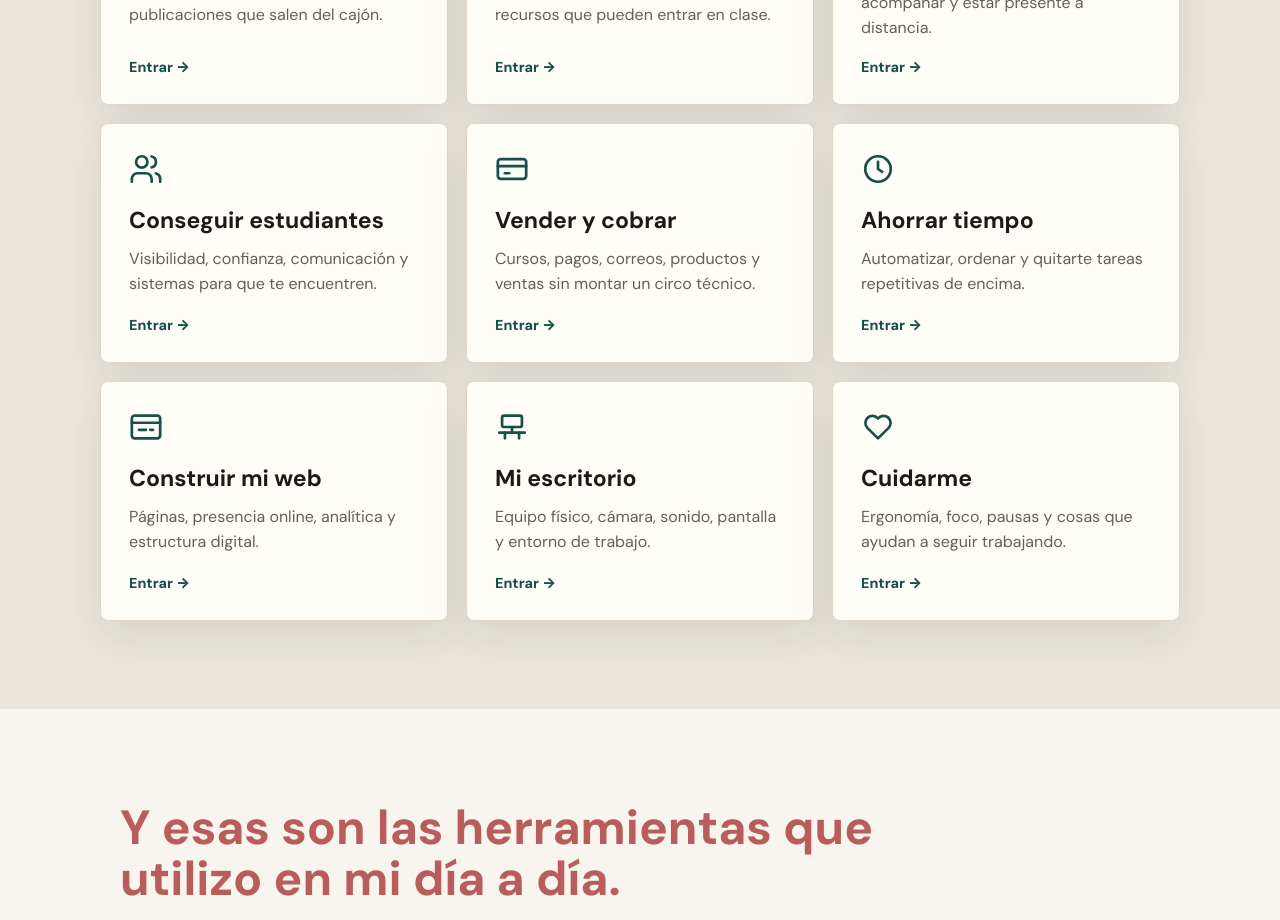
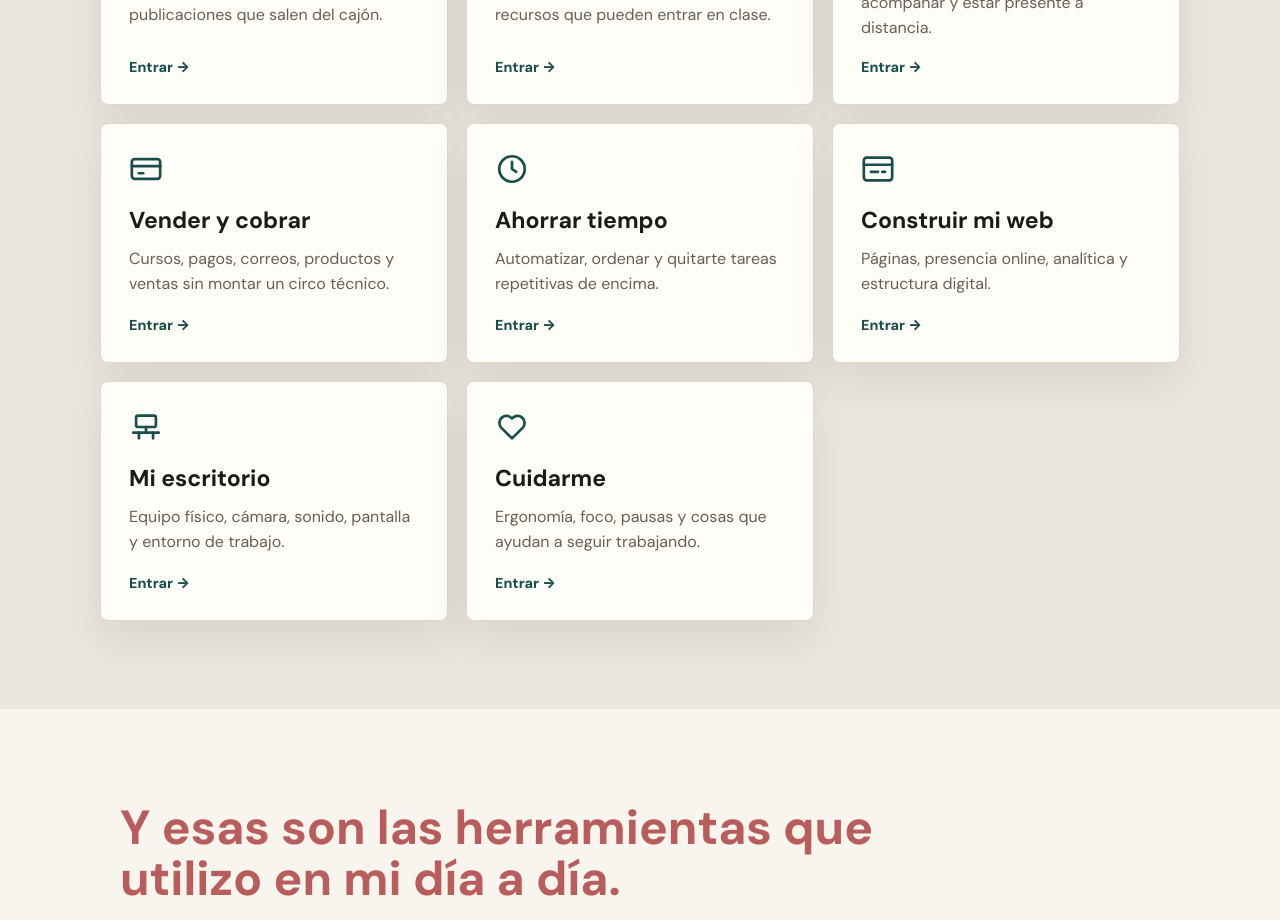
Before and after one commit to boreas77/laborjatorio, a Next.js app: page / in a window 1280 px wide. Shown: the part 1140-2060 px from the top of the page. Built offline with nearby package versions, Linux system fonts and the light colour scheme.

Commit message:
Elimina categoria conseguir estudiantes

```diff
--- a/src/app/api/telegram/laborjatorio/route.ts
+++ b/src/app/api/telegram/laborjatorio/route.ts
@@ -99,7 +99,7 @@ export async function POST(request: NextRequest) {
           "Laborjatorio listo.",
           "",
           "Para una ficha de herramienta, enviame una nota de texto o audio.",
-          "Para una pagina de categoria, escribe CATEGORIA y el nombre. Ejemplo: CATEGORIA Conseguir estudiantes.",
+          "Para una pagina de categoria, escribe CATEGORIA y el nombre. Ejemplo: CATEGORIA Crear materiales.",
           "",
           "Primero te hare preguntas para ampliar; cuando este listo, escribe CREAR ARCHIVO."
         ].join("\n")
@@ -124,7 +124,7 @@ export async function POST(request: NextRequest) {
       if (!categoryName) {
         await sendTelegramMessage(
           message.chat.id,
-          "Modo categoria activado. Dime el nombre o necesidad central de la categoria. Ejemplo: Conseguir estudiantes."
+          "Modo categoria activado. Dime el nombre o necesidad central de la categoria. Ejemplo: Crear materiales."
         );
 
         return NextResponse.json({ ok: true });
--- a/src/app/page.tsx
+++ b/src/app/page.tsx
@@ -108,15 +108,6 @@ function NeedIcon({ name }: { name: NeedCategoryIcon }) {
           <path d="M12 17v4" />
         </svg>
       );
-    case "users":
-      return (
-        <svg {...commonProps}>
-          <path d="M16 21v-2a4 4 0 0 0-4-4H6a4 4 0 0 0-4 4v2" />
-          <circle cx="9" cy="7" r="4" />
-          <path d="M22 21v-2a4 4 0 0 0-3-3.87" />
-          <path d="M16 3.13a4 4 0 0 1 0 7.75" />
-        </svg>
-      );
     case "card":
       return (
         <svg {...commonProps}>
--- a/src/data/needs.ts
+++ b/src/data/needs.ts
@@ -6,8 +6,7 @@ export type NeedCategoryIcon =
   | "heart"
   | "layers"
   | "pen"
-  | "screen"
-  | "users";
+  | "screen";
 
 export type NeedCategory = {
   title: string;
@@ -61,21 +60,6 @@ export const needCategories: NeedCategory[] = [
       "ilovepdf",
       "notion",
       "chatgpt"
-    ]
-  },
-  {
-    title: "Conseguir estudiantes",
-    slug: "conseguir-estudiantes",
-    description: "Visibilidad, confianza, comunicación y sistemas para que te encuentren.",
-    icon: "users",
-    toolSlugs: [
-      "metricool",
-      "mailpoet",
-      "opusclip",
-      "canva",
-      "squoosh",
-      "spotify-for-podcasters",
-      "happyscribe"
     ]
   },
   {
```
Also changed, not shown: 2 other files (tests, documents, lock files or other folders).
